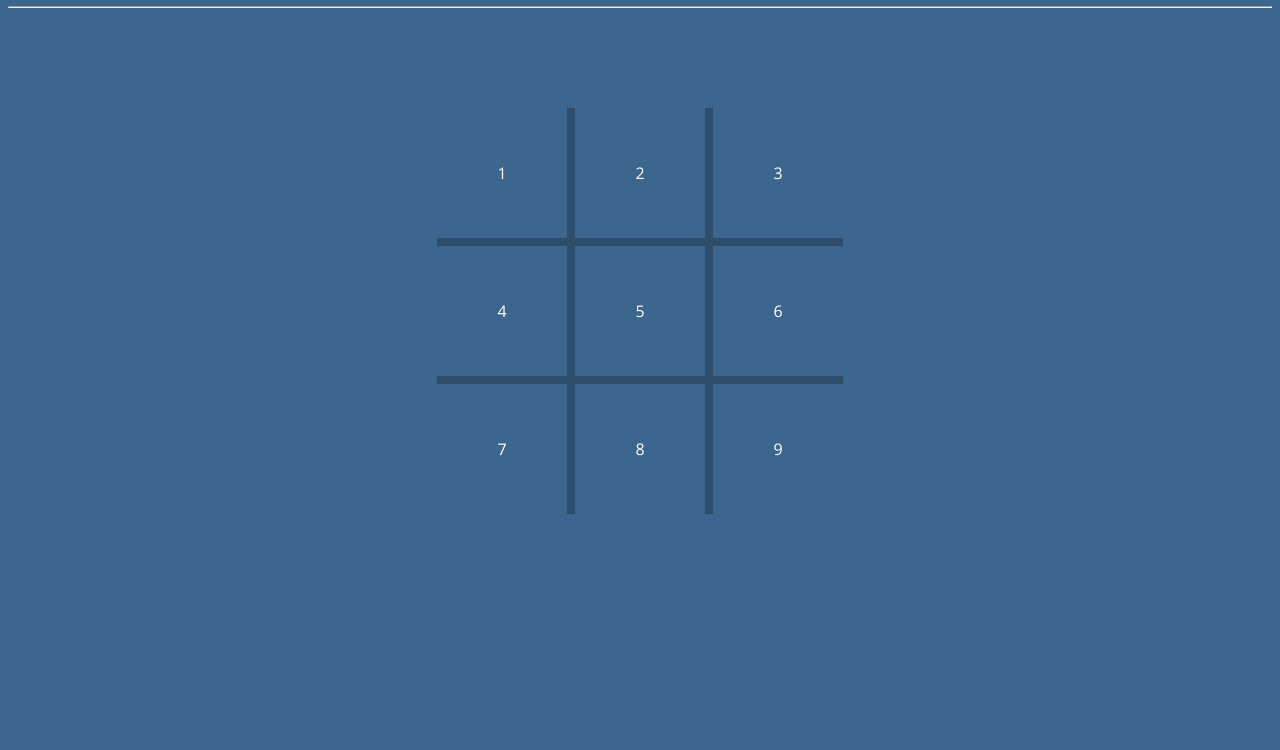
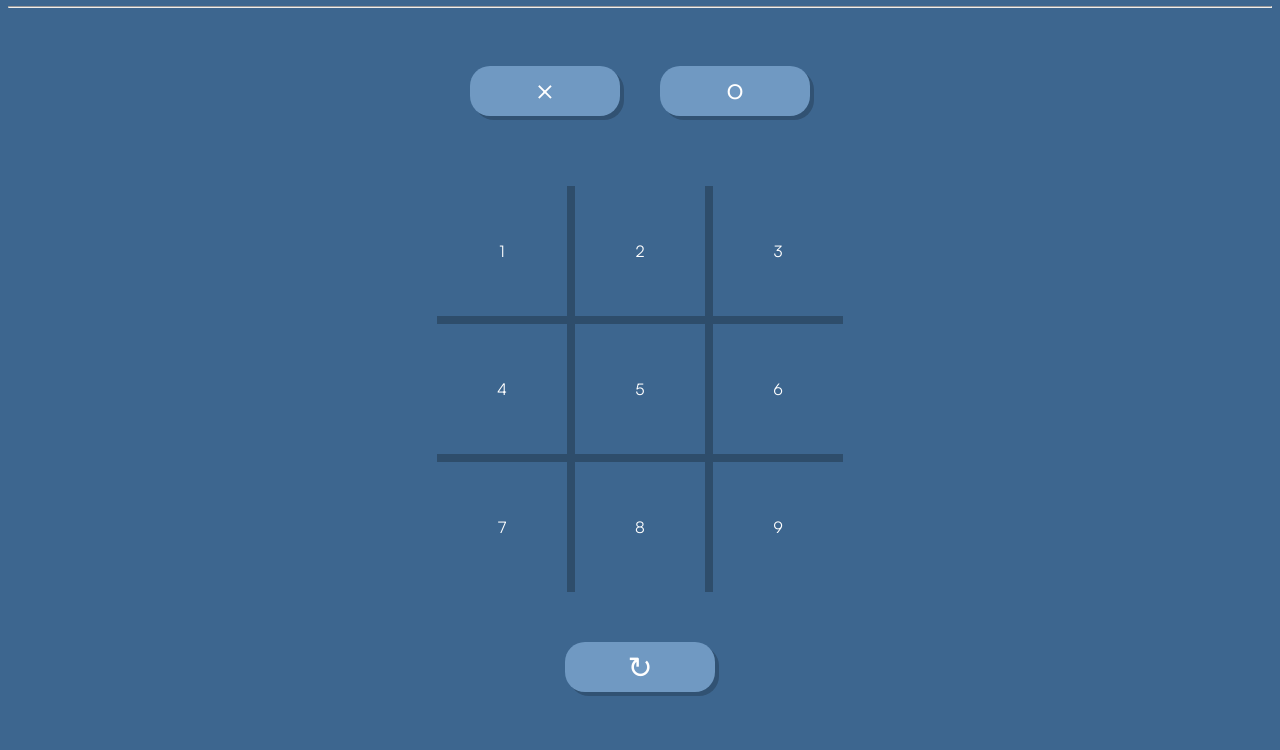
Before and after one commit to WaltsonZh/TicTacToe, a plain HTML site: page index.html in a window 1280 px wide. Shown: the part 80-830 px from the top of the page. Before the commit the page ends 800 px from the top, so only its background shows below. Drawn offline with Linux system fonts and the light colour scheme.

Commit message:
Font changed to SatoshiVariable, UI buttons added

```diff
--- a/index.html
+++ b/index.html
@@ -8,6 +8,11 @@
 </head>
 <body>
     <h1 id="title">Tic-Tac-Toe</h1><hr>
+
+    <div class="btn">
+        <button id="crossbtn">&times;</button>
+        <button id="circlebtn">o</button>
+    </div>
 
     <table>
         <tbody>
@@ -29,6 +34,8 @@
         </tbody>
     </table>
 
+    <div class="btn"><button id="restartbtn">&#8635;</button></div>
+
     <script src="script.js"></script>
 </body>
 </html>
--- a/style.css
+++ b/style.css
@@ -1,24 +1,47 @@
 @font-face {
-    font-family: OpenSans;
-    src: url(fonts/OpenSans.ttf);
+	font-family: SatoshiVariable;
+	src: url(fonts/SatoshiVariable.ttf);
 }
 
 * {
-    font-family: OpenSans;
+	font-family: SatoshiVariable, sans-serif;
 	color: white;
 	background-color: hsl(210, 40%, 40%);
+}
+
+button {
+	background-color: hsl(210, 40%, 60%);
+	font-size: 30px;
+	height: 50px;
+	width: 150px;
+	border-style: none;
+    border-radius: 20px;
+    margin: 0px 20px;
+    box-shadow: 4px 4px hsla(0, 0%, 0%, 0.2);
+    cursor: pointer;
+
+    transition: all 0.3s;
+}
+
+button:hover {
+    transform: translateY(-4px);
+}
+
+button:active {
+    background-color: hsl(210, 40%, 50%);
+    transform: translateY(2px);
 }
 
 table {
 	display: flex;
 	justify-content: center;
-    margin-top: 100px;
+	margin-top: 20px;
 	box-sizing: border-box;
 	overflow-wrap: none;
 	border-spacing: 0px 0px;
 }
 
-td{
+td {
 	border: hsl(210, 40%, 30%) solid 4px;
 	padding: 10px;
 	height: 110px;
@@ -26,42 +49,52 @@ td{
 	text-align: center;
 }
 
-#topLeft{
+.btn {
+    display: flex;
+    justify-content: center;
+    padding: 50px;
+}
+
+#circlebtn {
+    padding-bottom: 6px;
+}
+
+#topLeft {
 	border-top: none;
 	border-left: none;
 }
 
-#top{
+#top {
 	border-top: none;
 }
 
-#topRight{
+#topRight {
 	border-top: none;
 	border-right: none;
 }
 
-#left{
+#left {
 	border-left: none;
 }
 
-#mid{
+#mid {
 	margin: auto;
 }
 
-#right{
+#right {
 	border-right: none;
 }
 
-#botLeft{
+#botLeft {
 	border-left: none;
 	border-bottom: none;
 }
 
-#bot{
+#bot {
 	border-bottom: none;
 }
 
-#botRight{
+#botRight {
 	border-bottom: none;
 	border-right: none;
 }
```
Also changed, not shown: fonts/OpenSans-Italic.ttf (deleted), fonts/OpenSans-Light.ttf (deleted), fonts/SatoshiVariable.ttf (added). Lines whose indentation alone changed are shown as unchanged.
